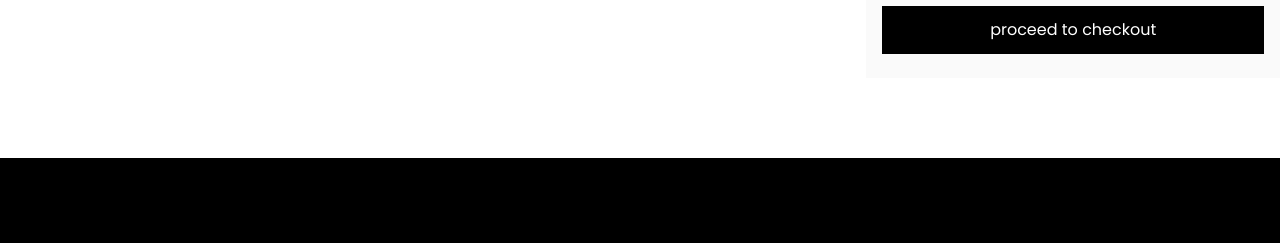
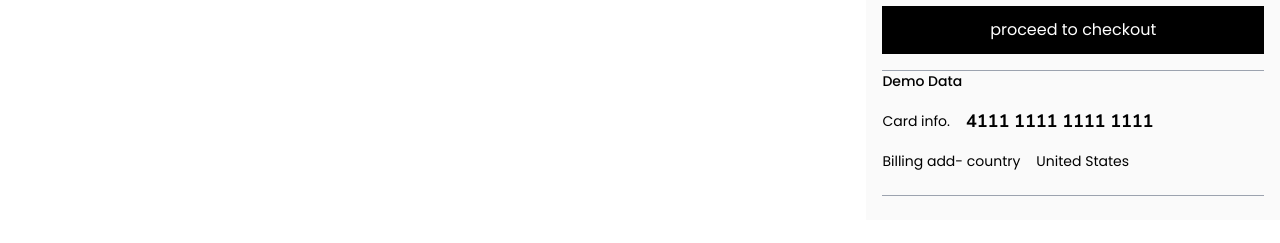
Before and after one commit to satyendramourya/GetIt-Ecommerce, a React (Create React App) app: page /cart in a window 1280 px wide. Shown: the part 699-942 px from the top of the page. Built offline with nearby package versions, Linux system fonts and the light colour scheme.

Commit message:
added bisa card demo data

```diff
--- a/src/pages/Cart.jsx
+++ b/src/pages/Cart.jsx
@@ -60,14 +60,27 @@ const Cart = () => {
         <div className="lg:w-1/3 bg-[#fafafa] py-6 px-4">
           <div className="flex flex-col gap-6 border-b-[1px] border-b-gray-400 pb-6">
             <h2 className="text-2xl font-medium">Cart totals</h2>
-            <p className="flex items-center gap-4 text-base">
-              Subtotal <span className="font-titlFont font-bold text-lg">$ {totalAmount}</span>
-            </p>
+
+            <div>
+              <p className="flex items-center gap-4 text-base">
+                Subtotal <span className="font-titlFont font-bold text-lg">$ {totalAmount}</span>
+              </p>
+            </div>
             <p className="flex items-start gap-4 text-base">Shiping <span>Lorem, ipsum dolor sit amet consectetur adipisicing elit. Eligendi hic.</span></p>
           </div>
           <p className="font-titlFont font-semibold flex justify-between mt-6"> Total <span className="text-xl font-bold">$ {totalAmount}</span></p>
-          <button onClick={handleCheckout} className=" active:scale-95 text-base bg-black text-white w-full py-3 mt-6 hover:bg-gray-800 duration-500">proceed to checkout</button>
+          <button onClick={handleCheckout} className=" active:scale-95 text-base bg-black text-white w-full py-3 mt-6 hover:bg-gray-800 duration-500" target='_blank' >proceed to checkout</button>
+
+
+          <div className="flex flex-col gap-4 border-y-[1px] mt-4 border-y-gray-400 pb-6 text-sm">
+            <h2 className=" font-medium">Demo Data</h2>
+            <p className="flex items-center gap-4">
+              Card info. <span className="font-titlFont font-bold text-lg"> 4111 1111 1111 1111</span>
+            </p>
+            <p className="flex items-start gap-4">Billing add- country <span>United States</span></p>
+          </div>
         </div>
+
       </div>
       <ToastContainer
         position="top-right"
```
